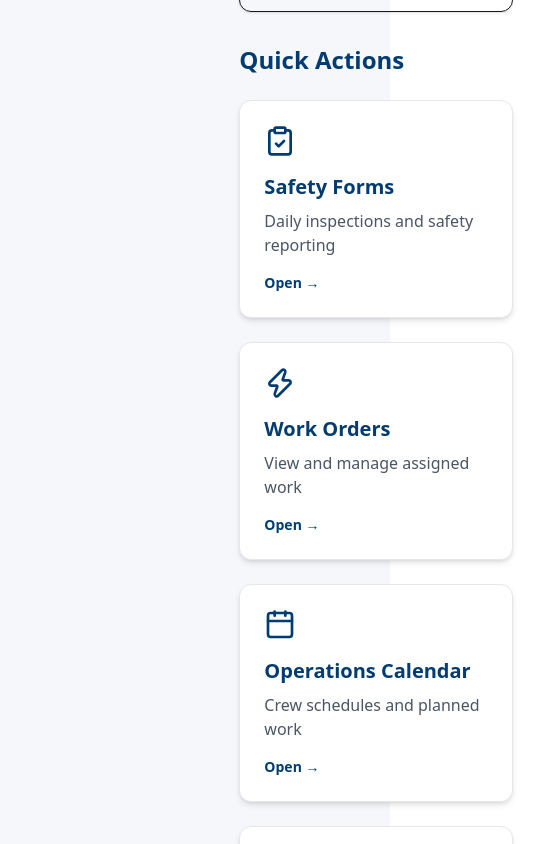
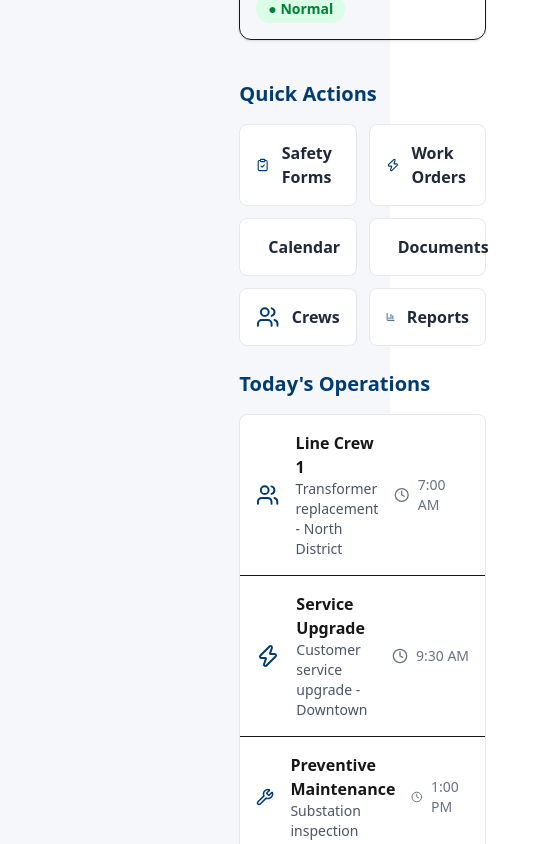
Before and after one commit to clinemichael/hagerstown-light-website, a Next.js app: page /dashboard in a window 390 px wide. Shown: the part 1340-2184 px from the top of the page, 545 px wide, since content can reach past the window. Built offline with nearby package versions, Linux system fonts and the light colour scheme.

Commit message:
Refine dashboard layout and responsive design

```diff
--- a/app/dashboard/page.tsx
+++ b/app/dashboard/page.tsx
@@ -14,9 +14,13 @@ export default function Dashboard() {
 
       <OperationsStatus />
 
-      <QuickActions />
+      <div className="grid lg:grid-cols-2 gap-6 mt-10">
 
-      <TodaysOperations />
+  <QuickActions />
+
+  <TodaysOperations />
+
+</div>
 
     </AppLayout>
   );
--- /dev/null
+++ b/components/dashboard/QuickActionCard.tsx
@@ -0,0 +1,39 @@
+import { LucideIcon } from "lucide-react";
+
+type QuickActionCardProps = {
+  title: string;
+  icon: LucideIcon;
+};
+
+export default function QuickActionCard({
+  title,
+  icon: Icon,
+}: QuickActionCardProps) {
+  return (
+    <div
+      className="
+        bg-white
+        border
+        border-gray-200
+        rounded-lg
+        p-4
+        flex
+        items-center
+        gap-3
+        hover:shadow-md
+        hover:-translate-y-1
+        transition
+        cursor-pointer
+      "
+    >
+      <Icon
+        size={24}
+        className="text-brand-blue"
+      />
+
+      <span className="font-semibold text-gray-800">
+        {title}
+      </span>
+    </div>
+  );
+}
--- a/components/dashboard/QuickActions.tsx
+++ b/components/dashboard/QuickActions.tsx
@@ -7,38 +7,32 @@ import {
   BarChart3,
 } from "lucide-react";
 
-import ActionCard from "./ActionCard";
+import QuickActionCard from "./QuickActionCard";
 
 
 const actions = [
   {
     title: "Safety Forms",
-    description: "Daily inspections and safety reporting",
     icon: ClipboardCheck,
   },
   {
     title: "Work Orders",
-    description: "View and manage assigned work",
     icon: Zap,
   },
   {
-    title: "Operations Calendar",
-    description: "Crew schedules and planned work",
+    title: "Calendar",
     icon: Calendar,
   },
   {
     title: "Documents",
-    description: "Policies, procedures, and resources",
     icon: FileText,
   },
   {
-    title: "Crew Management",
-    description: "Assignments and availability",
+    title: "Crews",
     icon: Users,
   },
   {
     title: "Reports",
-    description: "Operational reporting and analytics",
     icon: BarChart3,
   },
 ];
@@ -46,20 +40,18 @@ const actions = [
 
 export default function QuickActions() {
   return (
-    <section className="mt-8">
+    <section>
 
-      <h2 className="text-2xl font-bold text-brand-blue mb-6">
+      <h2 className="text-xl font-bold text-brand-blue mb-4">
         Quick Actions
       </h2>
 
-
-      <div className="grid md:grid-cols-3 gap-6">
+      <div className="grid grid-cols-2 gap-3">
 
         {actions.map((action) => (
-          <ActionCard
+          <QuickActionCard
             key={action.title}
             title={action.title}
-            description={action.description}
             icon={action.icon}
           />
         ))}
--- a/components/dashboard/TodaysOperations.tsx
+++ b/components/dashboard/TodaysOperations.tsx
@@ -4,8 +4,6 @@ import {
   Wrench,
   Clock,
 } from "lucide-react";
-
-import Card from "@/components/common/Card";
 
 
 const operations = [
@@ -32,54 +30,61 @@ const operations = [
 
 export default function TodaysOperations() {
   return (
-    <section className="mt-10">
+    <section>
 
-      <h2 className="text-2xl font-bold text-brand-blue mb-6">
+      <h2 className="text-xl font-bold text-brand-blue mb-4">
         Today's Operations
       </h2>
 
 
-      <div className="space-y-4">
+      <div className="bg-white rounded-lg border border-gray-200 divide-y">
 
         {operations.map((operation) => {
 
           const Icon = operation.icon;
 
           return (
-            <Card key={operation.title}>
+            <div
+              key={operation.title}
+              className="
+                flex
+                items-center
+                gap-4
+                p-4
+              "
+            >
 
-              <div className="flex items-start gap-4">
-
-                <div>
               <Icon
-                    size={32}
+                size={24}
                 className="text-brand-blue"
               />
-                </div>
 
 
               <div className="flex-1">
 
-                  <h3 className="text-lg font-semibold">
+                <h3 className="font-semibold">
                   {operation.title}
                 </h3>
 
-                  <p className="text-gray-600">
+                <p className="text-sm text-gray-600">
                   {operation.description}
                 </p>
 
               </div>
 
 
-                <div className="flex items-center gap-2 text-gray-500">
-                  <Clock size={18}/>
+              <div className="
+                flex
+                items-center
+                gap-2
+                text-sm
+                text-gray-500
+              ">
+                <Clock size={16}/>
                 {operation.time}
               </div>
 
-
             </div>
-
-            </Card>
           );
 
         })}
```
Lines whose indentation alone changed are shown as unchanged.
